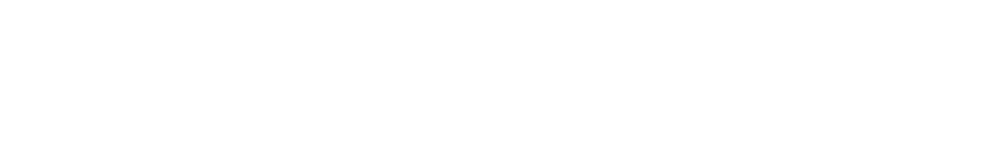
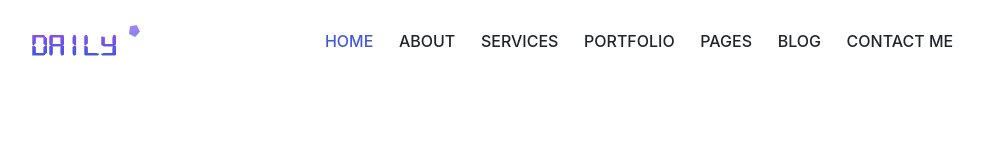
Before and after one commit to AdityaV0909/Portfolio, a plain HTML site: page index.html in a window 1280 px wide. Shown: the whole page, without its empty margins (154-1138 px from the left). Drawn offline with Linux system fonts and the light colour scheme.

Commit message:
Navbar added

```diff
--- /dev/null
+++ b/css/partials/_variables.css
@@ -0,0 +1,25 @@
+html,
+body {
+  margin: 0%;
+  box-sizing: border-box;
+  width: 100%;
+  height: 100%;
+}
+
+
+/* CSS Variables */
+
+:root {
+  --primary-color: #4458DC;
+  --primary-color2: #854fee;
+  --title-color: #141313;
+  --text-color: #777777;
+  --border-color: #201f1f17;
+  --gradient-color: linear-gradient(90deg, #4458dc 0%, #854fee 100%);
+  --shadow-color: 0px 10px 30px rgba(118, 85, 225, 0.3);
+  --box-shadow: 0px 10px 30px rgba(57, 56, 61, 0.205);
+
+
+  /* font family variables. */
+  --roboto: 'Roboto', cursive;
+}
--- a/css/style.css
+++ b/css/style.css
@@ -1,2 +1,40 @@
 /* imports fonts from fonts.css file */
 @import url(./font.css);
+
+
+/* import variables file */
+@import url(./partials/_variables.css)
+/* Start Navigatiom */
+
+.header_area .main-menu .navbar-brand {
+  padding: 0 2rem 0 5rem;
+}
+
+.header_area .main-menu .navbar {
+  padding: 1rem 10rem;
+}
+
+.header_area .main-menu .nav-item .nav-link {
+  font-family: var(--roboto);
+  text-transform: uppercase;
+  font-weight: 500;
+  padding: 0.8rem;
+  color: var(--title-color);
+}
+
+.header_area .main-menu .navbar-nav .active a {
+  background: #4458dc;
+  -webkit-background-clip: text;
+  -webkit-text-fill-color: transparent;
+  background-clip: text;
+}
+
+.header_area .main-menu .navbar-nav a:hover {
+  background: #4458dc;
+  -webkit-background-clip: text;
+  -webkit-text-fill-color: transparent;
+  background-clip: text;
+}
+
+
+/* End Navigation */
--- a/index.html
+++ b/index.html
@@ -18,6 +18,55 @@
 
 <body>
 
+  <!-- =================== Start Header Area =================== -->
+
+  <header class="header_area">
+    <div class="main-menu">
+
+      <nav class="navbar navbar-expand-lg navbar-light">
+        <a class="navbar-brand" href="#"><img src="./img/logo.png" alt="logo"></a>
+        <button class="navbar-toggler" type="button" data-toggle="collapse" data-target="#navbarNav"
+          aria-controls="navbarNav" aria-expanded="false" aria-label="Toggle navigation">
+          <span class="navbar-toggler-icon"></span>
+        </button>
+        <div class="collapse navbar-collapse" id="navbarNav">
+          <div class="mr-auto"></div>
+          <ul class="navbar-nav">
+            <li class="nav-item active">
+              <a class="nav-link" href="#">Home</a>
+            </li>
+            <li class="nav-item">
+              <a class="nav-link" href="#">About</a>
+            </li>
+            <li class="nav-item">
+              <a class="nav-link" href="#">Services</a>
+            </li>
+            <li class="nav-item">
+              <a class="nav-link" href="#">Portfolio</a>
+            </li>
+            <li class="nav-item">
+              <a class="nav-link" href="#">Pages</a>
+            </li>
+            <li class="nav-item">
+              <a class="nav-link" href="#">Blog</a>
+            </li>
+            <li class="nav-item">
+              <a class="nav-link" href="#">Contact Me</a>
+            </li>
+          </ul>
+        </div>
+      </nav>
+
+    </div>
+  </header>
+
+  <!-- =================== End Header Area =================== -->
+
+  <!-- ================= Start Main Area ====================== -->
+
+
+
+  <!-- ================= End Main Area ====================== -->
 
   <!-- Jquery Js File -->
   <script src="./js/jquery.3.5.1.js"></script>
```
